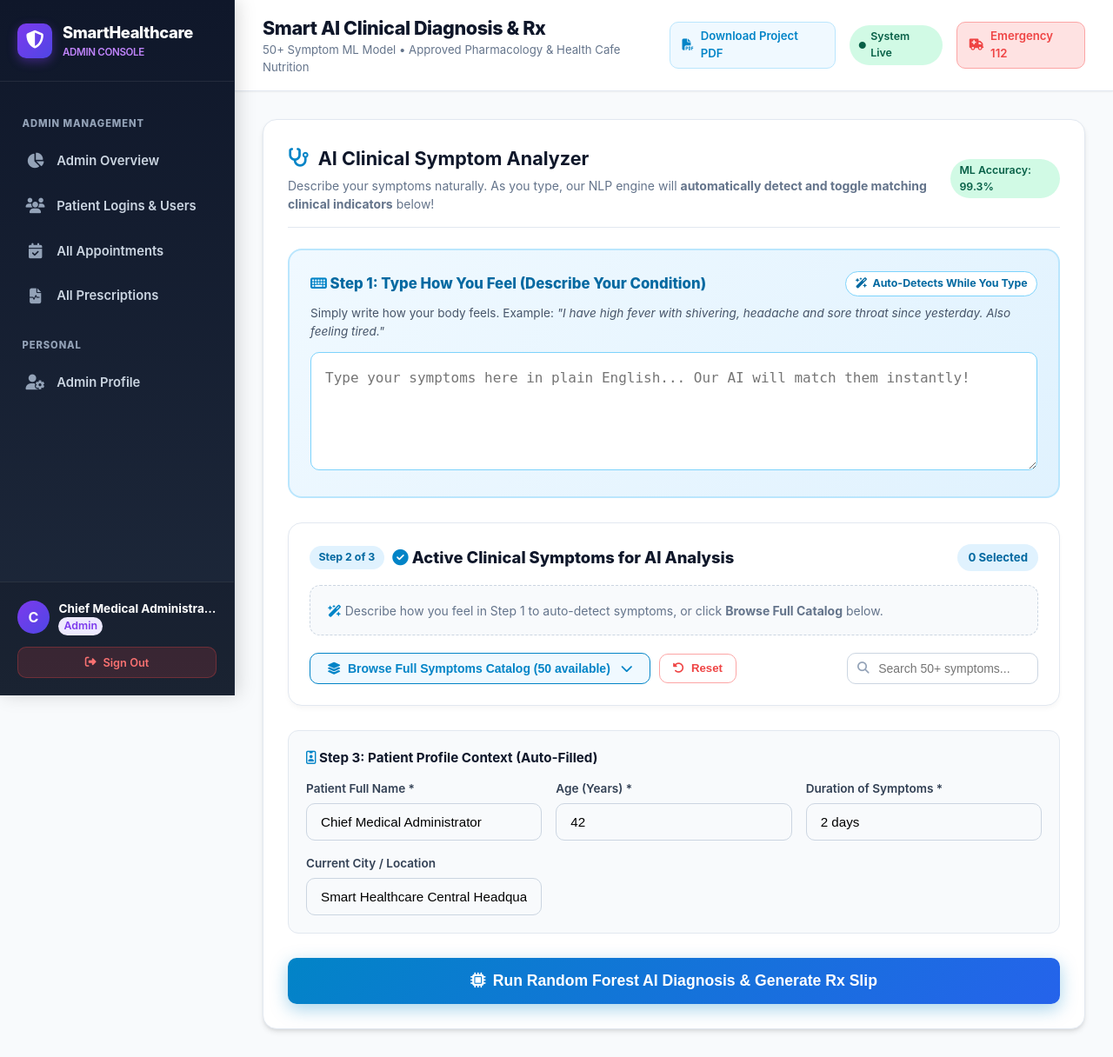
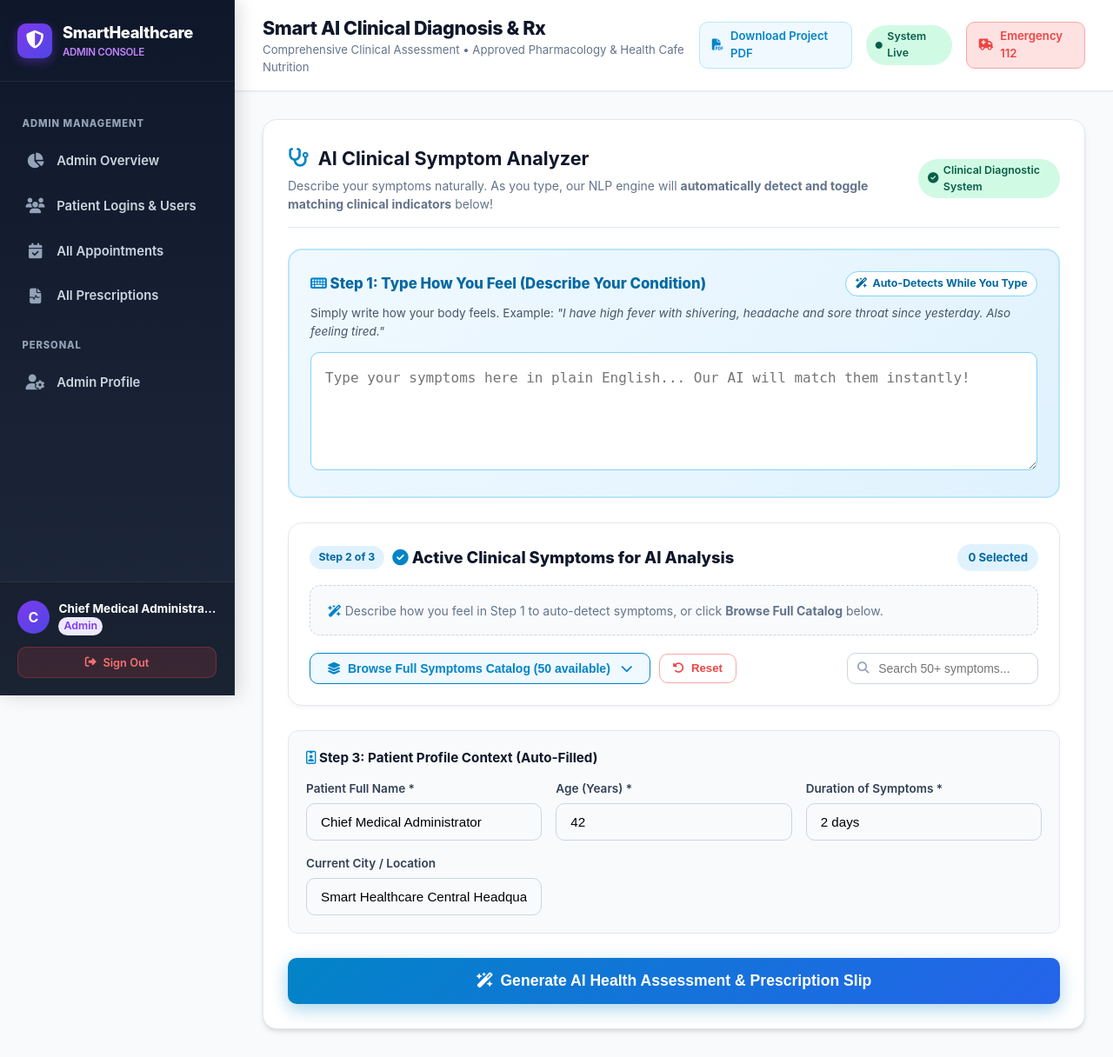
Before and after one commit to sravanthi9392-hub/SmartHealthCare, a Flask app: page /prescription in a window 1280 px wide. Shown: the whole page at 87% size. Run offline with Flask 3, Linux system fonts and the light colour scheme; a user stored in the database is signed in; data comes from the database, SQL or seed files in the repository.

Commit message:
Update prescription.html

```diff
--- a/templates/prescription.html
+++ b/templates/prescription.html
@@ -2,7 +2,7 @@
 
 {% block title %}Smart AI Diagnosis & Clinical Prescription | Smart Healthcare{% endblock %}
 {% block header_title %}Smart AI Clinical Diagnosis & Rx{% endblock %}
-{% block header_subtitle %}50+ Symptom ML Model • Approved Pharmacology & Health Cafe Nutrition{% endblock %}
+{% block header_subtitle %}Comprehensive Clinical Assessment • Approved Pharmacology & Health Cafe Nutrition{% endblock %}
 
 {% block content %}
 
@@ -64,7 +64,7 @@
     <div class="rx-diagnosis-banner">
         <div>
             <div style="font-size: 0.8rem; text-transform: uppercase; font-weight: 700; color: #0369a1;">
-                Primary Clinical Diagnosis (Machine Learning Prediction)
+                Primary Clinical Assessment (AI Diagnostic Evaluation)
             </div>
             <div style="font-size: 1.5rem; font-weight: 800; color: #0f172a;">
                 {{ result.disease }}
@@ -75,7 +75,7 @@
         </div>
         <div style="text-align: right;">
             <span class="badge badge-success" style="font-size: 1rem; padding: 0.4rem 1rem;">
-                <i class="fa-solid fa-microchip"></i> {{ result.confidence }}% AI Match
+                <i class="fa-solid fa-circle-check"></i> {{ result.confidence }}% Match
             </span>
         </div>
     </div>
@@ -212,7 +212,7 @@
                 Describe your symptoms naturally. As you type, our NLP engine will <b>automatically detect and toggle matching clinical indicators</b> below!
             </p>
         </div>
-        <span class="badge badge-success">ML Accuracy: 99.3%</span>
+        <span class="badge badge-success"><i class="fa-solid fa-circle-check"></i> Clinical Diagnostic System</span>
     </div>
 
     <form method="POST" action="{{ url_for('prescription') }}" id="prescriptionForm">
@@ -410,7 +410,7 @@
 
         <!-- Submit Button -->
         <button type="submit" class="btn btn-primary" style="width: 100%; padding: 1rem; font-size: 1.1rem; box-shadow: 0 6px 20px rgba(2, 132, 199, 0.35);">
-            <i class="fa-solid fa-microchip"></i> Run Random Forest AI Diagnosis & Generate Rx Slip
+            <i class="fa-solid fa-wand-magic-sparkles"></i> Generate AI Health Assessment & Prescription Slip
         </button>
     </form>
 </div>
```
